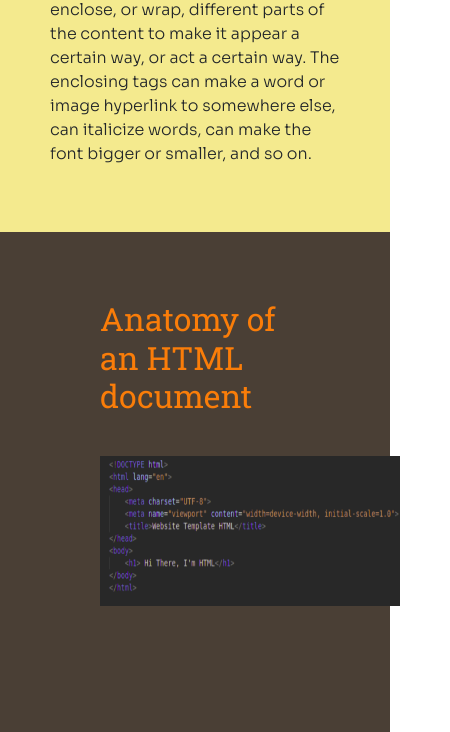
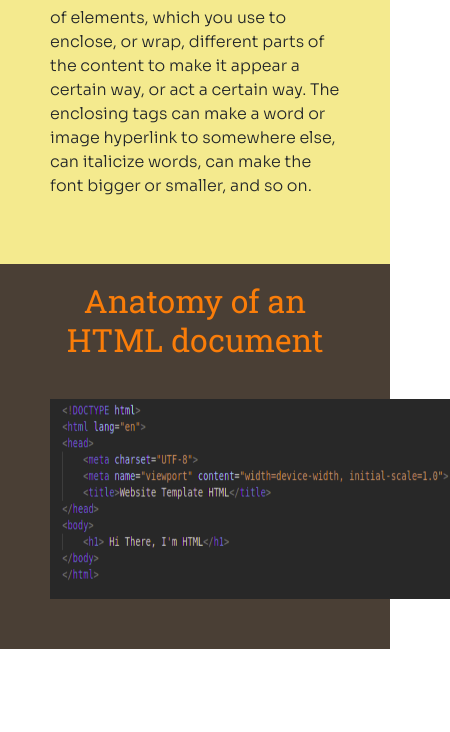
Before and after one commit to swathi1898/website_templates, a plain HTML site: page First_Template/index.html in a window 390 px wide. Shown: the part 672-1404 px from the top of the page, 450 px wide, since content can reach past the window. After the commit the page ends 1321 px from the top, so only its background shows below. Drawn offline with nearby package versions, Linux system fonts and the light colour scheme.

Commit message:
First template was modified

```diff
--- a/First_Template/css/styles.css
+++ b/First_Template/css/styles.css
@@ -18,7 +18,7 @@ h1{
     line-height: 2;
 }
 h2{
-    padding-top: 5rem;
+
     padding-left: 0em;
     display: inline-block;
     width: 30%;
@@ -34,7 +34,7 @@ h2{
     margin: 0em;
     font-family: 'Roboto Slab', serif;;
     width: 100%;
-    height: 10%;
+
     background-image: linear-gradient(45deg,#4a3f35, #4a3f35 50%, #fa7d09 50%, #fa7d09 );
 }
 .row{
@@ -69,15 +69,21 @@ h2{
 /* *********************************Third section**************************** */
 .ThirdDiv{
     background-color: #4a3f35;
+    height: fit-content;
+    padding: 100px;
+    text-align: center;
 }
 .ThirdDiv img{
+    padding: 50px;
+
     height: 300px;
     width: 600px;
 }
 .heading2{
-    position: relative;
-    bottom: 8rem;
-    padding-right:100px;
+    display: inline-block;
+    text-align: center;
+    width: 100%;
+    padding:0px;
 }
 
 /* ********************fONTS**************************** */
@@ -85,7 +91,7 @@ h2{
 @media (max-width:900px){
     .FirstDiv{
         background-image: linear-gradient(30deg, #fa7d09 50%, #4a3f35 50% );
-        /* display: inline-block; */
+        padding-top: 2rem;
     }
     .row{
         text-align: center;
@@ -99,16 +105,12 @@ h2{
 
     h1{
         font-size: 2rem;
-        text-align: initial;
-        color:#fa7d09 ;
+        text-align: center;
         position: relative;
         top: 1rem;
         left: 1rem;
-        display: inline-block;
-        width: 50%;
-        text-align: center;
+        width: 70%;
         padding:0;
-        line-height: 2;
     }
     #image{
         padding-top: 20%;
@@ -121,10 +123,13 @@ h2{
         display: inline-block;
         width: 100%;
         font-size: 2rem;
+        text-align: center;
 
     }
     .SecondDiv{
-        padding:50px
+        padding:50px;
+        height: fit-content;
+        width: fit-content;
     }
 
 
@@ -137,19 +142,21 @@ h2{
     /* ******** */
     .ThirdDiv{
         background-color: #4a3f35;
-        height: 500px;
+        height: fit-content;
+        padding: 50px;
     }
 
     .heading2{
-
+        text-align: center;
         position: relative;
         bottom: 2rem;
         padding:0;
     }
     .ThirdDiv img{
-        text-align: center;
-        height: 150px;
-        width: 300px;
+        text-align: left;
+        height: 200px;
+        width: 400px;
+        padding: 0;
     }
 
 }
```
